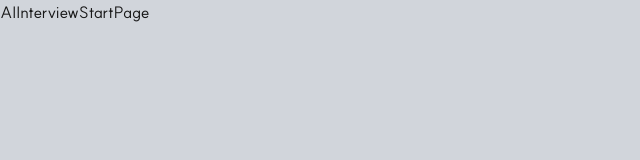
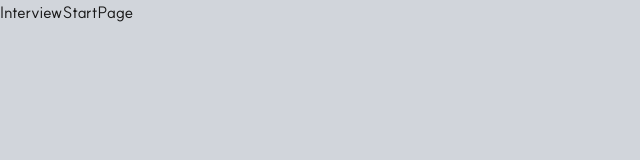
Before and after one commit to choichangyeon/ChickMate, a Next.js app: page /interview-start in a window 1280 px wide. Shown: the top 160 px of the page, without its empty margins (0-640 px from the left). Built offline with nearby package versions, Linux system fonts and the light colour scheme.

Commit message:
chore:#28 경로 수정

```diff
--- /dev/null
+++ b/src/app/(interview)/interview-live/page.tsx
@@ -0,0 +1,7 @@
+import CameraView from '@/features/interview/camera-view';
+
+const InterviewPage = () => {
+  return <CameraView />;
+};
+
+export default InterviewPage;
--- /dev/null
+++ b/src/app/(interview)/interview-start/page.tsx
@@ -0,0 +1,5 @@
+const InterviewStartPage = () => {
+  return <div>InterviewStartPage</div>;
+};
+
+export default InterviewStartPage;
--- a/src/app/interview-start/interview-live/page.tsx
+++ /dev/null
@@ -1,5 +0,0 @@
-const AIInterviewPage = () => {
-  return <div>AIInterviewPage</div>;
-};
-
-export default AIInterviewPage;
--- a/src/app/interview-start/page.tsx
+++ /dev/null
@@ -1,5 +0,0 @@
-const AIInterviewStartPage = () => {
-  return <div>AIInterviewStartPage</div>;
-};
-
-export default AIInterviewStartPage;
```
